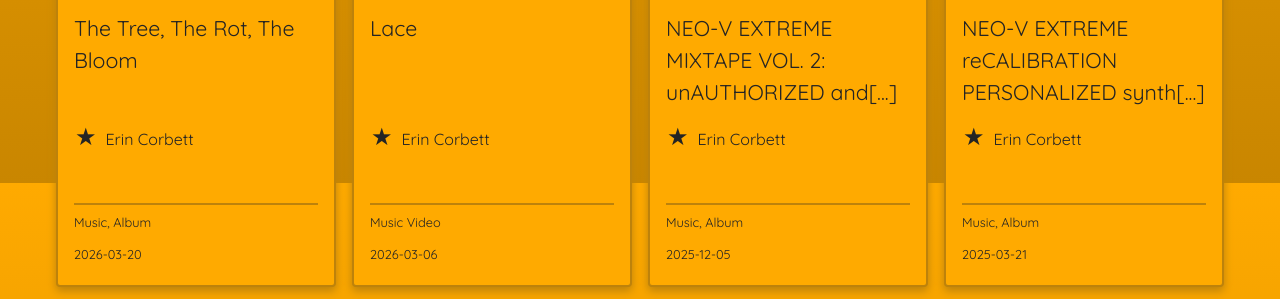
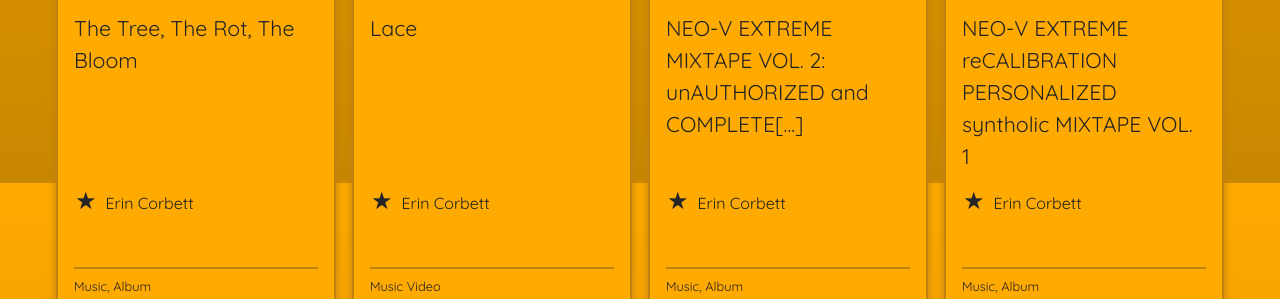
Before and after one commit to lexfeathers/erincorbett, an Astro site: page /portfolio in a window 1280 px wide. Shown: the part 617-916 px from the top of the page. Built offline with nearby package versions, Linux system fonts and the light colour scheme; Astro itself is replaced by a stand-in of ours.

Commit message:
Better title shortening

```diff
--- a/src/components/ProjectCard.astro
+++ b/src/components/ProjectCard.astro
@@ -20,14 +20,15 @@ else
         <h3>
           {
               () => {
-                  const newTitle = title.slice(0,46);
+                        const titleInWords = title.split(" ");
+                        const shortTitle = titleInWords.slice(0,8);
 
-                  if (newTitle.length < title.length) {
-                      return newTitle + '[...]';
-                  }
-                  else {
-                      return title;
-                  }
+                        if (shortTitle.length < titleInWords.length) {
+                            return shortTitle.join(" ") + '[...]';
+                        }
+                        else {
+                            return title;
+                        }
               }
           }
         </h3>
```
Also changed, not shown: src/components/PostCard.astro (+6 -3 lines).
